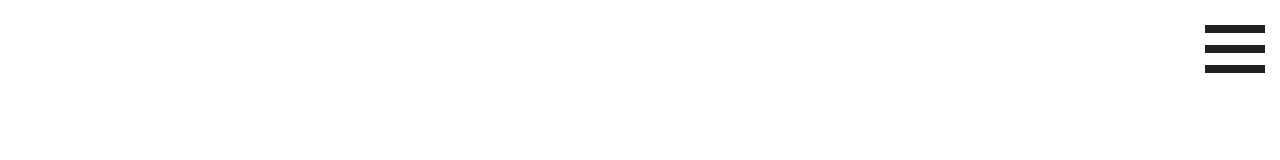
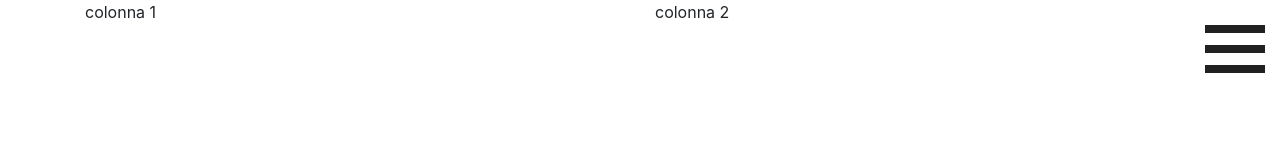
Before and after one commit to labait/js-off-canvas-prototype, a plain HTML site: page index.html in a window 1280 px wide. Shown: the top 160 px of the page. Drawn offline with nearby package versions, Linux system fonts and the light colour scheme.

Commit message:
added bootstrap

```diff
--- a/index.html
+++ b/index.html
@@ -4,7 +4,7 @@
 <head>
     <meta charset="UTF-8">
     <title>js, off canvas prototype</title>
-
+    <link rel="stylesheet" href="https://stackpath.bootstrapcdn.com/bootstrap/4.1.3/css/bootstrap.min.css" integrity="sha384-MCw98/SFnGE8fJT3GXwEOngsV7Zt27NXFoaoApmYm81iuXoPkFOJwJ8ERdknLPMO" crossorigin="anonymous">
 
 
     <link rel="stylesheet" href="css/style.css">
@@ -14,6 +14,13 @@
 
 <body>
 
+    <div class="container">
+        <div class="row">
+            <div class="col-md-6">colonna 1</div>
+            <div class="col-md-6">colonna 2</div>
+        </div>
+    </div>
+
     <div class="menu btn2">
         <div class="icon"></div>
     </div>
@@ -21,13 +28,7 @@
     <div id="menu"></div>
     <script src='https://cdnjs.cloudflare.com/ajax/libs/jquery/3.2.1/jquery.min.js'></script>
     <script src='https://cdnjs.cloudflare.com/ajax/libs/gsap/1.20.3/TweenMax.min.js'></script>
-
-
-
     <script  src="js/index.js"></script>
-
-
-
 
 </body>
 
--- a/scss/style.scss
+++ b/scss/style.scss
@@ -15,6 +15,7 @@ html, body {
   height: 100vh;
   width: 100vw;
   position: absolute;
+  top: 0;
   right: -100vw;
   transition: all $transition_duration1;
 }
```
Also changed, not shown: css/style.css, 1 other file. Lines whose indentation alone changed are shown as unchanged.
